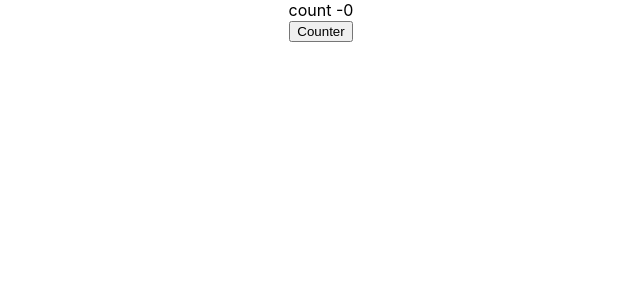
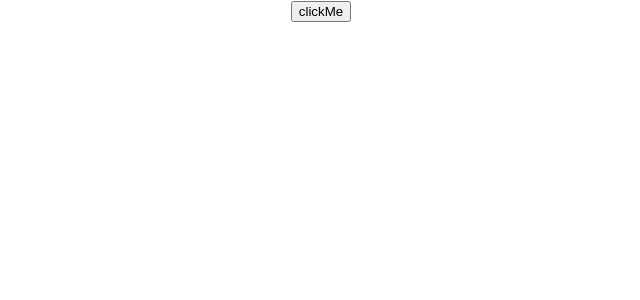
Before and after one commit to sekhar18virat/reactLearning, a React (Create React App) app: page / in a window 1280 px wide. Shown: the top 300 px of the page, without its empty margins (319-959 px from the left). Built offline with nearby package versions, Linux system fonts and the light colour scheme.

Commit message:
Code for event Handlers

```diff
--- a/src/App.js
+++ b/src/App.js
@@ -4,10 +4,12 @@ import Greet from './components/Greet.js'
 import Welcome from './components/welcome';
 import Message from './components/message';
 import Counter from './components/Counter';
+import FunctionEventHandling from './components/FunctionEventHandling';
 function App() {
   return (
     <div className="App">
-      <Counter />
+      {/* <Counter /> */}
+      <FunctionEventHandling />
       {/* <Message /> */}
       {/* <Greet name = "sekhar" value = "sekhar"/>
       <Greet name = "react" value = "react"/>
--- /dev/null
+++ b/src/components/FunctionEventHandling.js
@@ -0,0 +1,18 @@
+import React from 'react'
+
+function FunctionEventHandling() {
+    function eventhandling(){
+        console.log("Event is Handled here ")
+    }
+  return (
+    <div>
+      {/*  We should not pass eventhandling() like this since it will considered as funciton call so we shouldnot pass like that. */}
+      <button
+      onClick={eventhandling}>clickMe</button>
+    </div>
+  )
+}
+
+
+
+export default FunctionEventHandling
```
